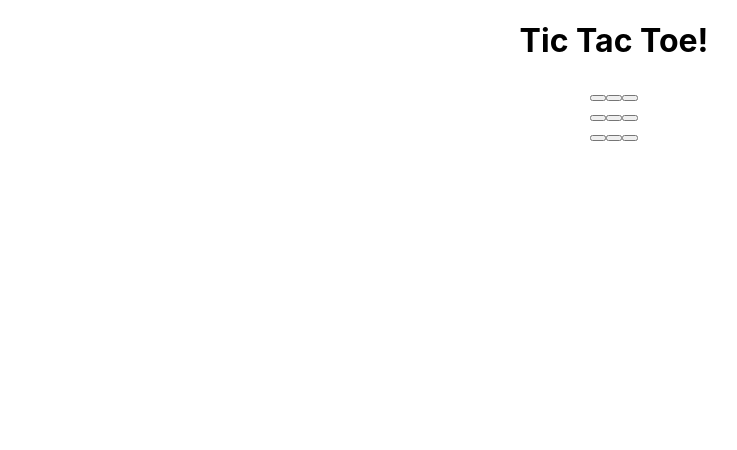
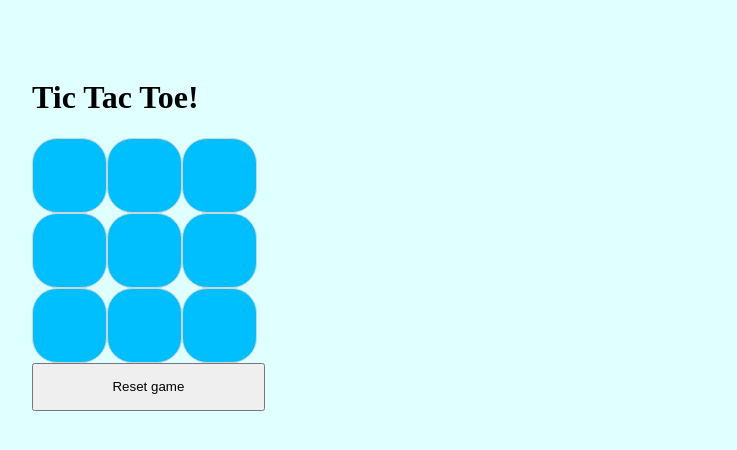
Before and after one commit to beeonkaa9/react-tic-tac-toe, a React (Create React App) app: page / in a window 1280 px wide. Shown: the top 450 px of the page, without its empty margins (26-763 px from the left). Built offline with nearby package versions, Linux system fonts and the light colour scheme.

Commit message:
previous moves available on UI and board updates accordingly; cleanup on square component

```diff
--- a/src/App.css
+++ b/src/App.css
@@ -1,38 +1,40 @@
+body {
+  background-color: lightcyan;
+}
 .App {
-  text-align: center;
+  align-self: center;
+  height: 100%;
+  padding: 50px;
 }
 
-.App-logo {
-  height: 40vmin;
-  pointer-events: none;
+.AppHeader {
+  align-items: center;
 }
 
-@media (prefers-reduced-motion: no-preference) {
-  .App-logo {
-    animation: App-logo-spin infinite 20s linear;
-  }
+.board {
+  display: flex;
+  flex-wrap: wrap;
+  align-items: stretch;
+  width: 20%;
 }
 
-.App-header {
-  background-color: #282c34;
-  min-height: 100vh;
-  display: flex;
-  flex-direction: column;
-  align-items: center;
-  justify-content: center;
-  font-size: calc(10px + 2vmin);
-  color: white;
+.square {
+  border-radius: 25px;
+  border: 1px solid;
+  background-color: deepskyblue;
+  border-color: lightgray;
+  height: 75px;
+  width: 75px;
+  font-size: 35px;
 }
 
-.App-link {
-  color: #61dafb;
+.square:hover {
+  background-color: lightskyblue;
 }
 
-@keyframes App-logo-spin {
-  from {
-    transform: rotate(0deg);
-  }
-  to {
-    transform: rotate(360deg);
-  }
+.gameMoves {
+  display: flex;
+  flex-wrap: wrap;
+  flex-direction: column;
+  width: 20%;
 }
--- a/src/App.tsx
+++ b/src/App.tsx
@@ -1,7 +1,7 @@
 import React, { useState } from 'react'
 import logo from './logo.svg'
 import './App.css'
-import { Board } from './Board'
+import { Board } from './components/Board'
 
 function App() {
   return (
--- a/src/Board.tsx
+++ /dev/null
@@ -1,30 +0,0 @@
-import React, { useState } from 'react'
-import { Square } from './Square'
-
-export function Board(): JSX.Element {
-  const [turn, setTurn] = useState(1)
-
-  function handleClick() {
-    setTurn(turn + 1)
-  }
-
-  return (
-    <>
-      <div>
-        <Square turn={turn} handleClick={handleClick} />
-        <Square turn={turn} handleClick={handleClick} />
-        <Square turn={turn} handleClick={handleClick} />
-      </div>
-      <div>
-        <Square turn={turn} handleClick={handleClick} />
-        <Square turn={turn} handleClick={handleClick} />
-        <Square turn={turn} handleClick={handleClick} />
-      </div>
-      <div>
-        <Square turn={turn} handleClick={handleClick} />
-        <Square turn={turn} handleClick={handleClick} />
-        <Square turn={turn} handleClick={handleClick} />
-      </div>
-    </>
-  )
-}
--- a/src/Square.tsx
+++ /dev/null
@@ -1,38 +0,0 @@
-import React, { useState } from 'react'
-
-type SquareProps = {
-  turn: number
-  handleClick: any
-}
-
-export function Square({ turn, handleClick }: SquareProps): JSX.Element {
-  const [letter, setLetter] = useState('')
-  const [isClicked, setIsClicked] = useState(false)
-
-  //player 1 gets X and player 2 gets O; increase state in Board by one with handleClick()
-  function handleTurn() {
-    if (turn === 1 || turn % 2 === 1) {
-      setLetter('X')
-    } else {
-      setLetter('O')
-    }
-    setIsClicked(true)
-    handleClick()
-  }
-
-  //if the button has already been clicked to set a letter, do not change it; otherwise, set the letter
-  function clickButton() {
-    if (isClicked) {
-      alert('You cannot change this square, please select a different one')
-      letter === 'O' ? setLetter('O') : setLetter('X')
-    } else {
-      handleTurn()
-    }
-  }
-
-  return (
-    <>
-      <button onClick={clickButton}>{letter}</button>
-    </>
-  )
-}
--- a/src/components/Board.tsx
+++ b/src/components/Board.tsx
@@ -11,14 +11,14 @@ export function Board(): JSX.Element {
 
   const [playerOne, setPlayerOne] = useState(true)
 
+  //access boardState to record player's moves and save them into array
+  //this accesses the board property within boardState
+  const moveList = boardState.slice(0, turn + 1)
+  const currentMove = moveList[moveList.length - 1]
+  const board = currentMove.board.slice(0)
+
   function handleTurn(index: number) {
-    //increase turn
     setTurn(turn + 1)
-
-    //access boardState to record player's moves and save them into array
-    const moveList = boardState.slice(0, turn + 1)
-    const currentMove = moveList[moveList.length - 1]
-    const board = currentMove.board.slice(0)
 
     playerOne ? (board[index] = 'X') : (board[index] = 'O')
 
@@ -40,51 +40,60 @@ export function Board(): JSX.Element {
     <>
       <div className="board">
         <Square
+          turn={turn}
           index={0}
-          playerOne={playerOne}
           handleTurn={(index) => handleTurn(index)}
+          board={board}
         />
         <Square
+          turn={turn}
           index={1}
-          playerOne={playerOne}
           handleTurn={(index) => handleTurn(index)}
+          board={board}
         />
         <Square
+          turn={turn}
           index={2}
-          playerOne={playerOne}
           handleTurn={(index) => handleTurn(index)}
+          board={board}
         />
 
         <Square
+          turn={turn}
           index={3}
-          playerOne={playerOne}
           handleTurn={(index) => handleTurn(index)}
+          board={board}
         />
         <Square
+          turn={turn}
           index={4}
-          playerOne={playerOne}
           handleTurn={(index) => handleTurn(index)}
+          board={board}
         />
         <Square
+          turn={turn}
           index={5}
-          playerOne={playerOne}
           handleTurn={(index) => handleTurn(index)}
+          board={board}
         />
 
         <Square
+          turn={turn}
           index={6}
-          playerOne={playerOne}
           handleTurn={(index) => handleTurn(index)}
+          board={board}
         />
         <Square
+          turn={turn}
           index={7}
-          playerOne={playerOne}
           handleTurn={(index) => handleTurn(index)}
+          board={board}
         />
         <Square
+          turn={turn}
           index={8}
-          playerOne={playerOne}
           handleTurn={(index) => handleTurn(index)}
+          board={board}
         />
       </div>
 
--- /dev/null
+++ b/src/components/Square.tsx
@@ -0,0 +1,41 @@
+import React, { useEffect, useState } from 'react'
+
+type SquareProps = {
+  turn: number
+  index: number
+  handleTurn: HandleTurn
+  board: string[]
+}
+
+export function Square({
+  turn,
+  index,
+  handleTurn,
+  board,
+}: SquareProps): JSX.Element {
+  const [isClicked, setIsClicked] = useState(false)
+  const currentBoard = board.slice(0)
+  const letter = currentBoard[index]
+
+  // useEffect(() => {
+  //   turn === 0 ? setIsClicked(false) : null
+  // }, [turn])
+
+  useEffect(() => {
+    letter === '' ? setIsClicked(false) : null
+  }, [letter])
+
+  //if the button has already been clicked to set a letter, do not change it; otherwise, set the letter
+  function clickButton() {
+    handleTurn(index)
+    setIsClicked(true)
+  }
+
+  return (
+    <>
+      <button disabled={isClicked} className="square" onClick={clickButton}>
+        {letter}
+      </button>
+    </>
+  )
+}
--- a/src/index.css
+++ b/src/index.css
@@ -1,11 +1,11 @@
-body {
+/* body {
   margin: 0;
   font-family: -apple-system, BlinkMacSystemFont, 'Segoe UI', 'Roboto', 'Oxygen',
     'Ubuntu', 'Cantarell', 'Fira Sans', 'Droid Sans', 'Helvetica Neue',
     sans-serif;
   -webkit-font-smoothing: antialiased;
   -moz-osx-font-smoothing: grayscale;
-}
+} */
 
 code {
   font-family: source-code-pro, Menlo, Monaco, Consolas, 'Courier New',
--- /dev/null
+++ b/src/types.d.ts
@@ -0,0 +1 @@
+type HandleTurn = (index: number) => void
```
